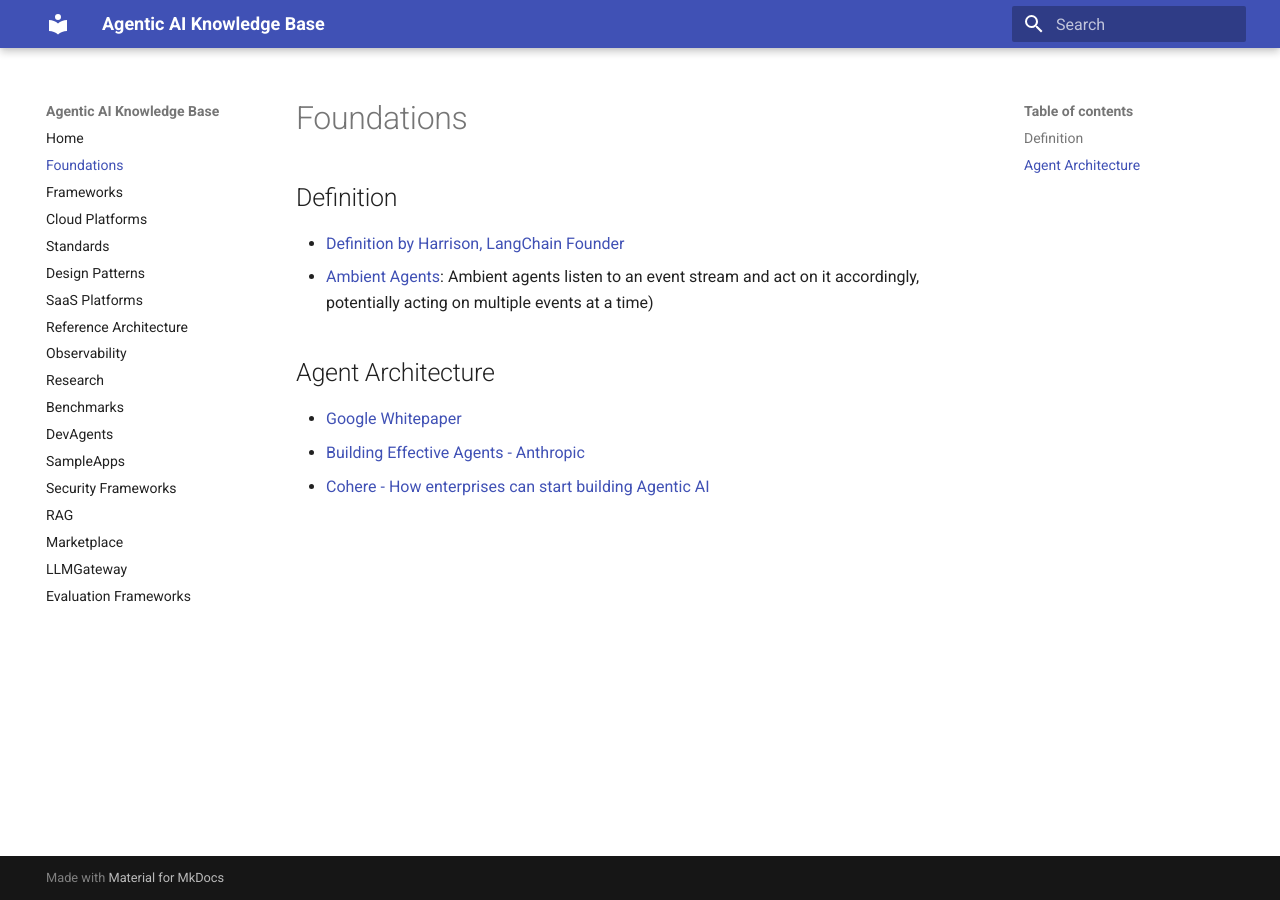
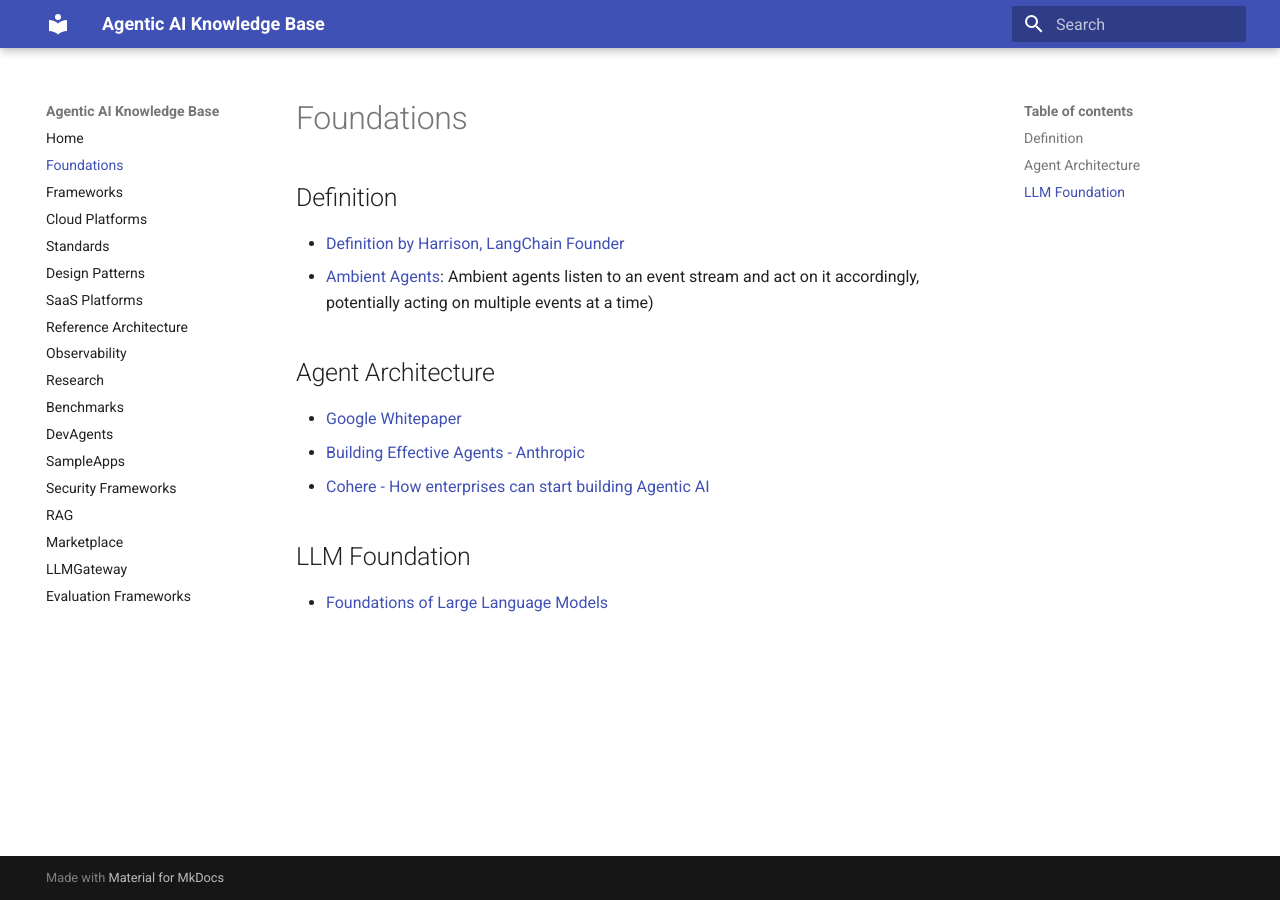
Before and after one commit to ankurkumarz/agentic-ai-knowledge-base, an MkDocs documentation site: the page built from docs/Foundations/Readme.md, in a window 1280 px wide. Built offline with MkDocs 1.6.1 and Material for MkDocs 9.7.7, drawn with Linux system fonts in a browser that asks for light colours.

Commit message:
Update Readme.md

```diff
--- a/docs/Foundations/Readme.md
+++ b/docs/Foundations/Readme.md
@@ -9,3 +9,7 @@
 - [Google Whitepaper](https://www.kaggle.com/whitepaper-agents)
 - [Building Effective Agents - Anthropic](https://www.anthropic.com/research/building-effective-agents)
 - [Cohere - How enterprises can start building Agentic AI](https://cohere.com/blog/how-enterprises-can-start-building-agentic-ai)
+
+## LLM Foundation
+
+- [Foundations of Large Language Models](https://arxiv.org/pdf/2501.09223)
```
